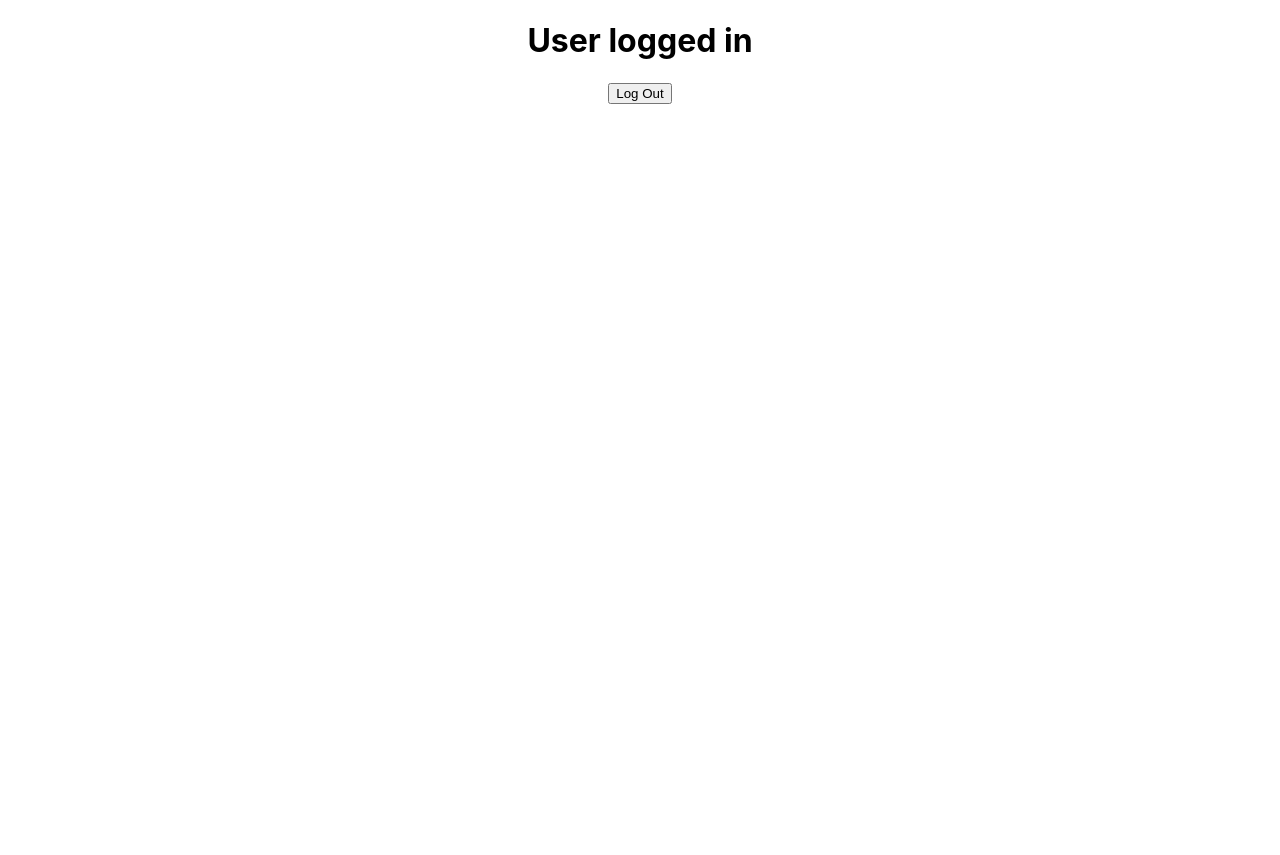
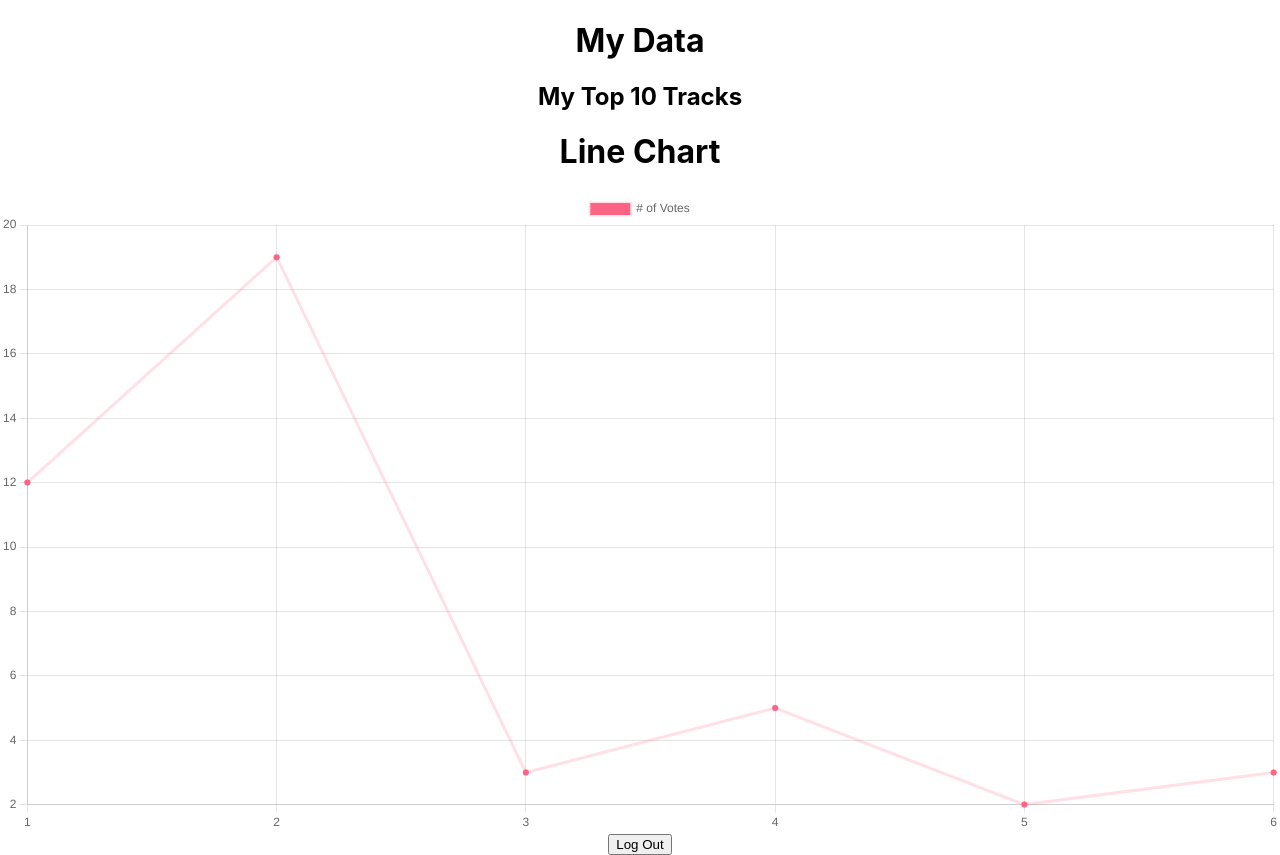
Before and after one commit to 1tracy/spotify-architech, a React (Create React App) app: page / in a window 1280 px wide. Both pictures are taken after a click on the button "Spotify Log In". Before the commit the page ends 800 px from the top, so only its background shows below. Built offline with nearby package versions, Linux system fonts and the light colour scheme.

Commit message:
added charts.js and svg img

```diff
--- a/package.json
+++ b/package.json
@@ -6,7 +6,9 @@
     "@testing-library/jest-dom": "^5.11.4",
     "@testing-library/react": "^11.1.0",
     "@testing-library/user-event": "^12.1.10",
+    "chart.js": "^3.5.1",
     "react": "^17.0.2",
+    "react-chartjs-2": "^3.0.5",
     "react-dom": "^17.0.2",
     "react-scripts": "4.0.3",
     "web-vitals": "^1.0.1"
--- a/src/App.js
+++ b/src/App.js
@@ -1,5 +1,7 @@
 import './App.css';
 import React, { useState, useEffect, useRef } from 'react';
+import LineChart from './charts/chart';
+import { ReactComponent as LineGraph } from './vectors/landingpage.svg';
 
 function App() {
   const [loggedIn, setLoggedIn] = useState(false);
@@ -11,11 +13,14 @@ function App() {
           <h1>My Spotify Architect</h1>
           <h2>Visualize your data</h2>
           <button onClick={() => setLoggedIn(true)}>Spotify Log In</button>
+          <LineGraph/>
         </div>
       )}
       {loggedIn && (
         <div className="App">
-          <h1>User logged in</h1>
+          <h1>My Data</h1>
+          <h2 className="top10tracks">My Top 10 Tracks </h2>
+          <LineChart />
           <button onClick={() => setLoggedIn(false)}>Log Out</button>
         </div>
       )}
--- /dev/null
+++ b/src/charts/chart.js
@@ -0,0 +1,38 @@
+import React from 'react';
+import { Line } from 'react-chartjs-2';
+
+const data = {
+  labels: ['1', '2', '3', '4', '5', '6'],
+  datasets: [
+    {
+      label: '# of Votes',
+      data: [12, 19, 3, 5, 2, 3],
+      fill: false,
+      backgroundColor: 'rgb(255, 99, 132)',
+      borderColor: 'rgba(255, 99, 132, 0.2)',
+    },
+  ],
+};
+
+const options = {
+  scales: {
+    yAxes: [
+      {
+        ticks: {
+          beginAtZero: true,
+        },
+      },
+    ],
+  },
+};
+
+const LineChart = () => (
+  <>
+    <div className='header'>
+      <h1 className='title'>Line Chart</h1>
+    </div>
+    <Line data={data} options={options} />
+  </>
+);
+
+export default LineChart;
```
Also changed, not shown: src/vectors/landingpage.svg (added), 1 other file (tests, documents, lock files or other folders).
